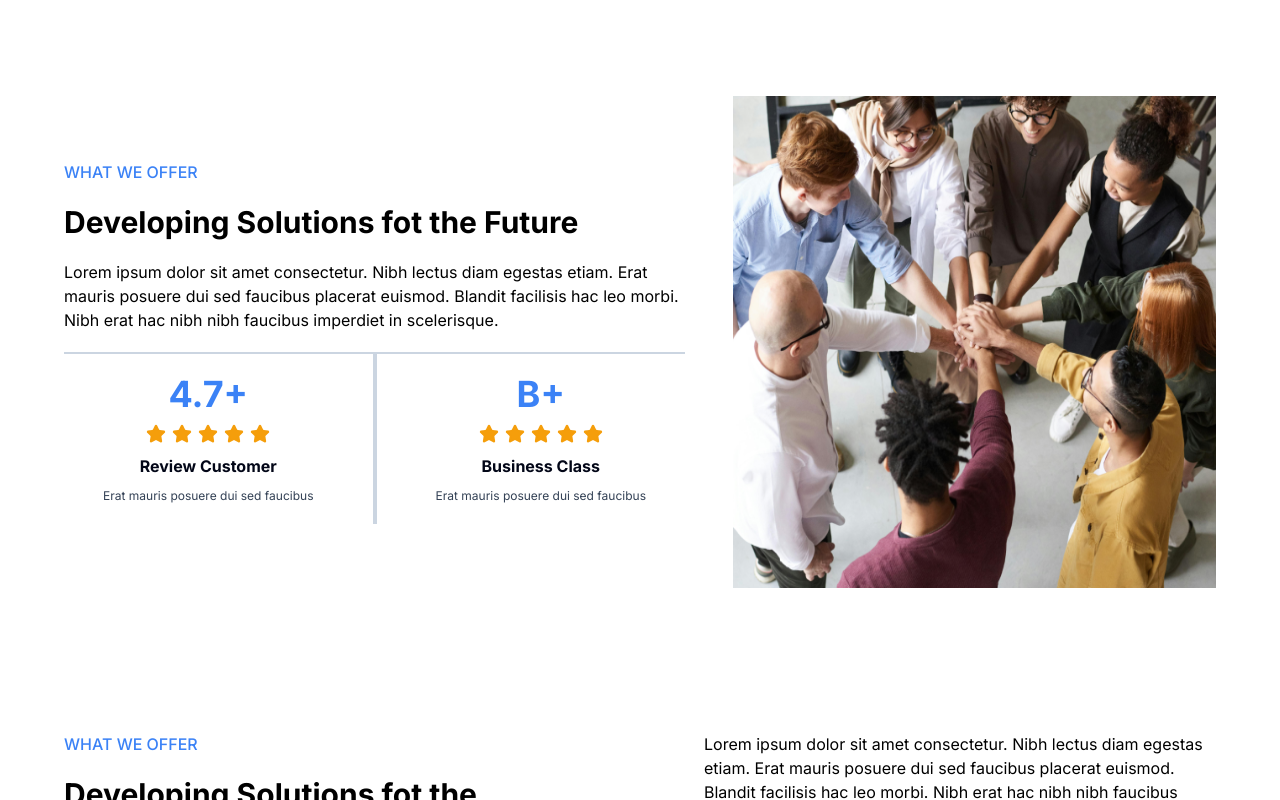
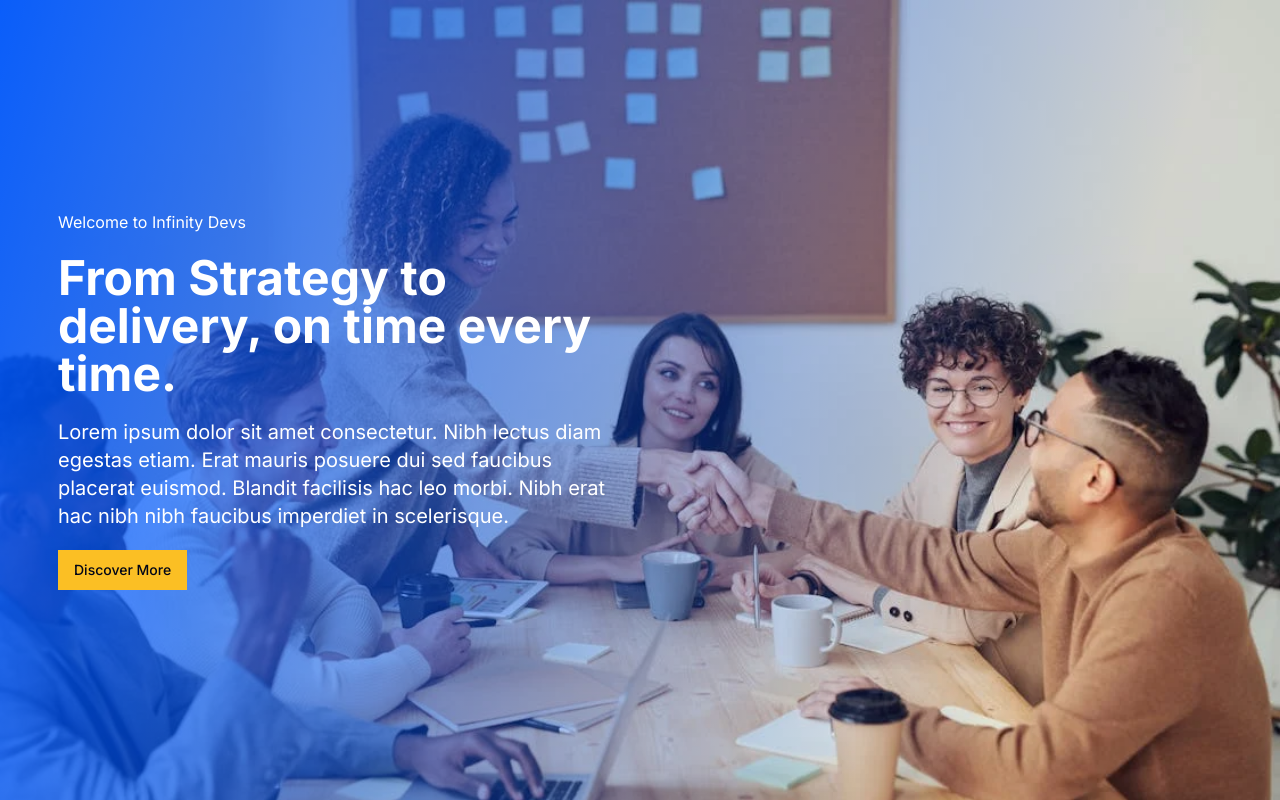
Before and after one commit to InfinityDevsHQ/software-house-next, a Next.js app: page / in a window 1280 px wide. Shown: the top 800 px of the page. Built offline with nearby package versions, Linux system fonts and the light colour scheme.

Commit message:
feat: hero section

```diff
--- a/app/globals.css
+++ b/app/globals.css
@@ -9,3 +9,12 @@
 .shadows {
   box-shadow: 0px 10px 32px 0px #0000001a;
 }
+.hero-bg {
+  background: linear-gradient(
+      287.53deg,
+      rgba(0, 89, 255, 0) 19.95%,
+      #0059ff 104.64%
+    ),
+    url("/assets/hero.png");
+  background-size: cover;
+}
--- a/app/page.tsx
+++ b/app/page.tsx
@@ -3,11 +3,13 @@ import About from "@/components/homepage/about";
 import ContactUs from "@/components/homepage/contact-us";
 import Convince from "@/components/homepage/convince";
 import DevelopingSolutions from "@/components/homepage/developing-solutions";
+import HeroSection from "@/components/homepage/hero-section";
 import Services from "@/components/homepage/services";
 
 export default function Home() {
   return (
     <>
+      <HeroSection />
       <About />
       <DevelopingSolutions />
       <Convince />
--- /dev/null
+++ b/components/homepage/hero-section.tsx
@@ -0,0 +1,28 @@
+import { Button } from "../ui/button";
+
+export default function HeroSection() {
+  return (
+    <>
+      <section className="hero-bg h-[800px] flex items-center px-2.5 py-12">
+        <div className="px-12">
+          <div className="max-w-[561px] flex flex-col gap-5">
+            <p className="text-white">Welcome to Infinity Devs</p>
+            <h1 className="font-bold text-5xl text-white">
+              From Strategy to delivery, on time every time.
+            </h1>
+
+            <p className="text-xl text-white">
+              Lorem ipsum dolor sit amet consectetur. Nibh lectus diam egestas
+              etiam. Erat mauris posuere dui sed faucibus placerat euismod.
+              Blandit facilisis hac leo morbi. Nibh erat hac nibh nibh faucibus
+              imperdiet in scelerisque.
+            </p>
+            <Button className="max-w-max rounded-none bg-secondary text-accent-dark hover:text-accent">
+              Discover More
+            </Button>
+          </div>
+        </div>
+      </section>
+    </>
+  );
+}
```
Also changed, not shown: public/assets/hero.png (added), public/assets/person.png (added).
